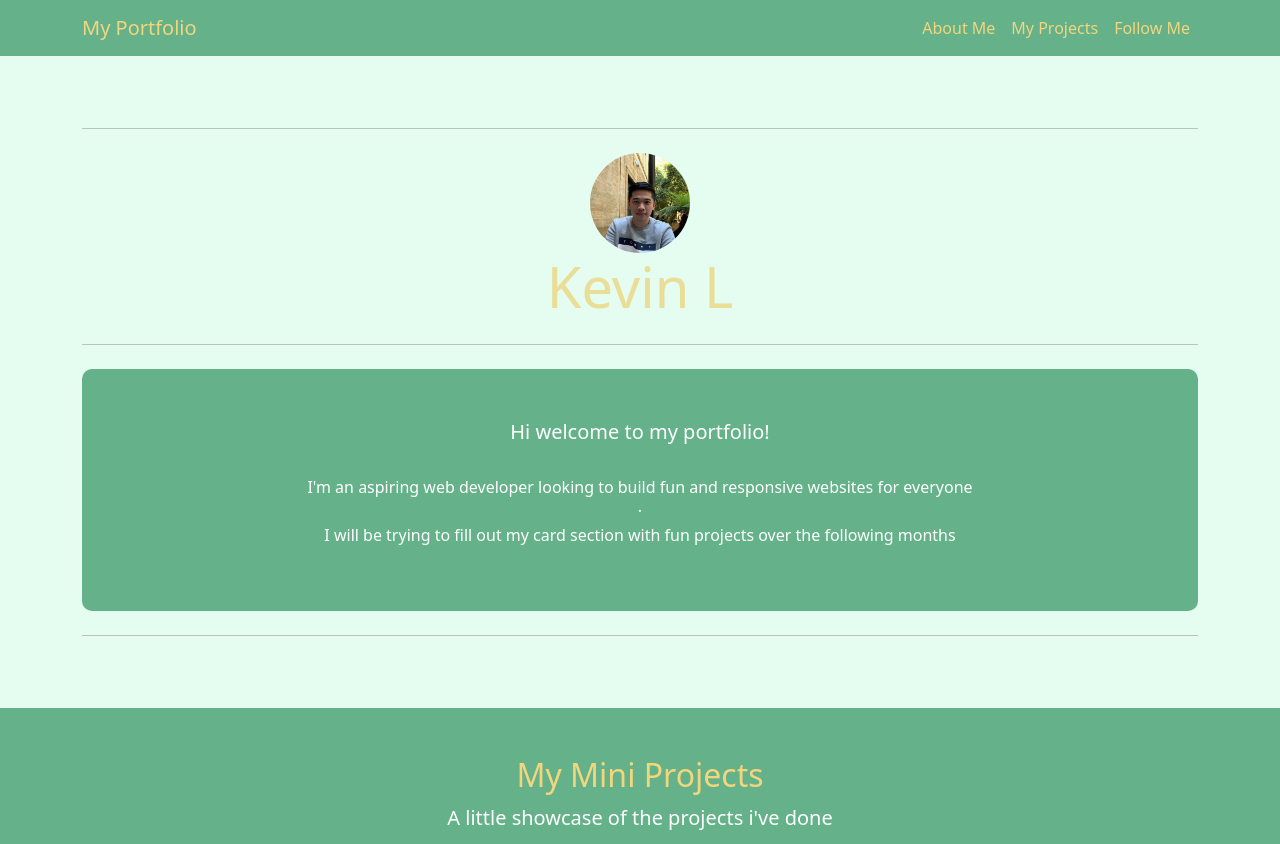
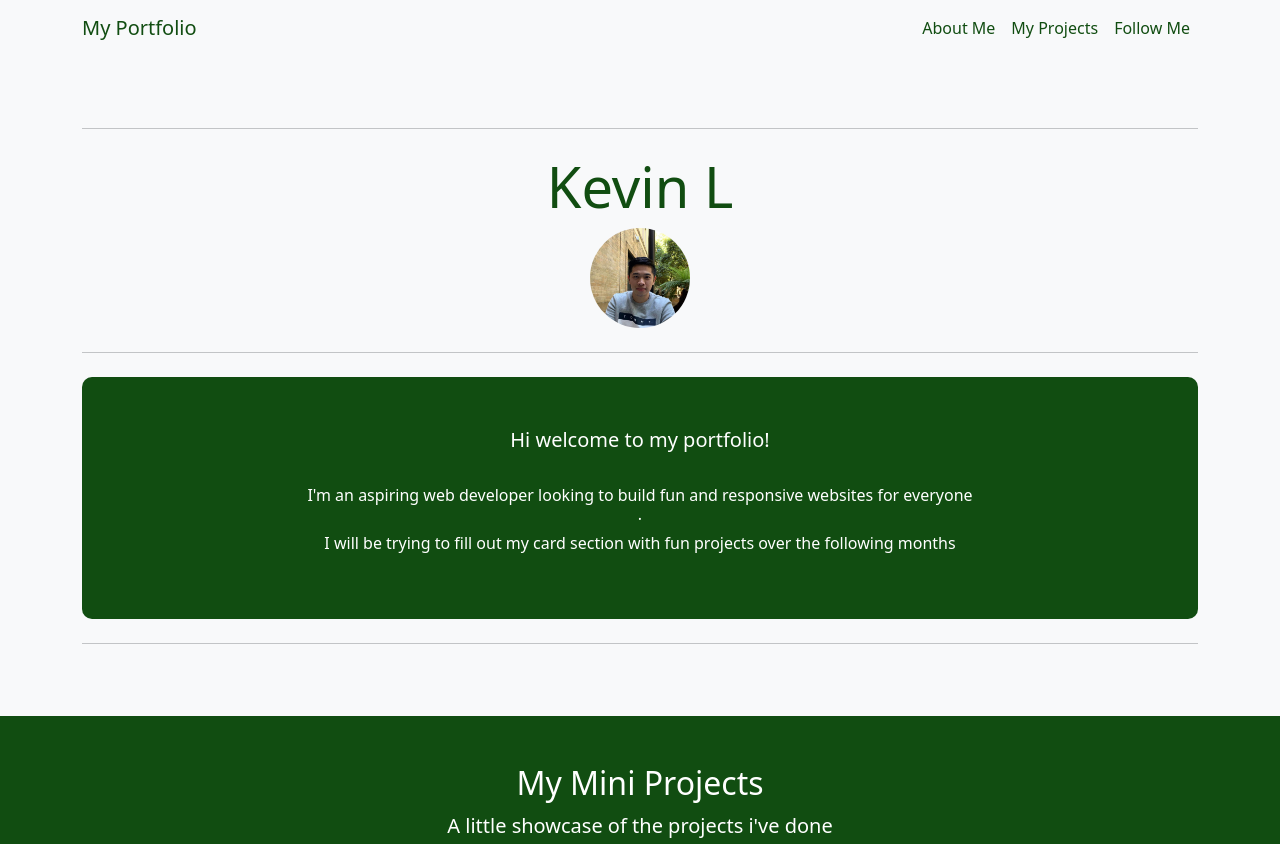
Before and after one commit to Luukev01/Portfolio, a plain HTML site: page index.html in a window 1280 px wide. Shown: the top 844 px of the page. Drawn offline with nearby package versions, Linux system fonts and the light colour scheme.

Commit message:
color adjusted

```diff
--- a/index.html
+++ b/index.html
@@ -19,9 +19,9 @@
   <body>
     <!-- Start of Navbar-->
     <section>
-      <nav class="navbar navbar-expand-sm navbar-light bg-colordark">
+      <nav class="navbar navbar-expand-sm navbar-light bg-light">
         <div class="container">
-          <a class="navbar-brand text-gold " href="#">My Portfolio</a>
+          <a class="navbar-brand text-darkGreen " href="#">My Portfolio</a>
           <button
             class="navbar-toggler"
             type="button"
@@ -36,15 +36,15 @@
           <div class="collapse navbar-collapse" id="navbarNav">
             <ul class="navbar-nav ms-auto">
               <li class="nav-item">
-                <a class="nav-link active text-gold " aria-current="page" href="#aboutMe"
+                <a class="nav-link active text-darkGreen " aria-current="page" href="#aboutMe"
                   >About Me</a
                 >
               </li>
               <li class="nav-item">
-                <a class="nav-link text-gold " href="#myProject">My Projects</a>
+                <a class="nav-link text-darkGreen " href="#myProject">My Projects</a>
               </li>
               <li class="nav-item">
-                <a class="nav-link text-gold " href="#followMe">Follow Me</a>
+                <a class="nav-link text-darkGreen " href="#followMe">Follow Me</a>
               </li>
             </ul>
           </div>
@@ -53,12 +53,12 @@
     </section>
     <!-- End of Navbar-->
     <!-- Start of Jumbotron -->
-    <section class="p-5 text-center container-fluid bg-colorlight">
+    <section class="p-5 text-center container-fluid bg-light">
       <div class="jumbotron jumbotron-fluid">
         <div class="container">
           <hr class="my-4" />
+          <h1 class="display-4 text-darkGreen" id="aboutMe">Kevin L </h1>
           <img src="images/Profile-photo.jpeg" alt="image of me" class="responsive">
-          <h1 class="display-4 text-gold-lighter" id="aboutMe">Kevin L </h1>
           <hr class="my-4" />
           <section class="p-5 text-white text-center bg-colorlight-grey">
             <div class="container">
@@ -88,7 +88,7 @@
     <!-- Start of Project Cards-->
     <section class="p-5 bg-colordark" id="myProject">
       <div class="container">
-          <h2 class="text-center text-gold"> My Mini Projects</h2>
+          <h2 class="text-center text-white"> My Mini Projects</h2>
           <p class="lead text-center text-white mb-5">A little showcase of the projects i've done</p>
           <div class="row g-4">
              <!-- first card-->
@@ -138,7 +138,7 @@
     <!-- Start of Languages used to build the projects-->
   <section class="p-4 bg-colordark">
     <div class="container">
-      <p class="lead text-center text-gold mb-5">Tools to create these projects are:</p>
+      <p class="lead text-center text-white mb-5">Tools to create these projects are:</p>
       <div class="row g-4">
         <div class="col-sm-4">
           <p class="lead text-center text-light">Frontend Languages</p>
@@ -257,7 +257,7 @@
      <!-- Start of footer-->
   <footer class="p-5 text-dark text-center bg-colordark">
     <div class="container">
-      <p class="lead text-gold"> &copy; Kevin L 2021</p>
+      <p class="lead text-light"> &copy; Kevin L 2021</p>
     </div>
   </footer>
      <!-- End of footer-->
--- a/style.css
+++ b/style.css
@@ -10,7 +10,7 @@
 }
 
 .bg-colordark {
-  background-color: #64b18a !important;
+  background-color: #114d11 !important;
 }
 
 .bg-colorlight {
@@ -18,7 +18,7 @@
 }
 
 .bg-colorlight-grey {
-  background-color: #64b18a !important;
+  background-color: #114d11 !important;
   border-radius: 10px;
 }
 
@@ -27,16 +27,8 @@
   border-color: #64b18a !important;
 }
 
-.text-green {
-  color: #7eb499;
-}
-
-.text-gold {
-  color: #f1d67d !important;
-}
-
-.text-gold-lighter {
-  color: #ecce69ab;
+.text-darkGreen {
+  color: #114d11 !important;
 }
 
 .border-green {
```
